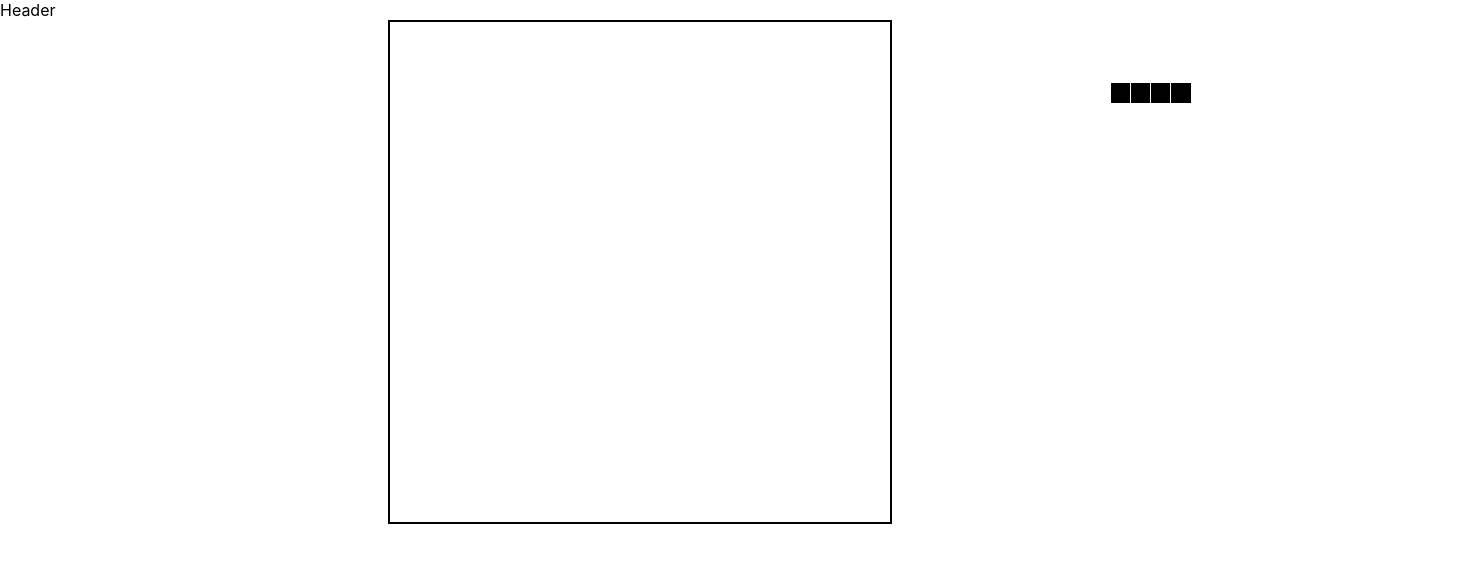
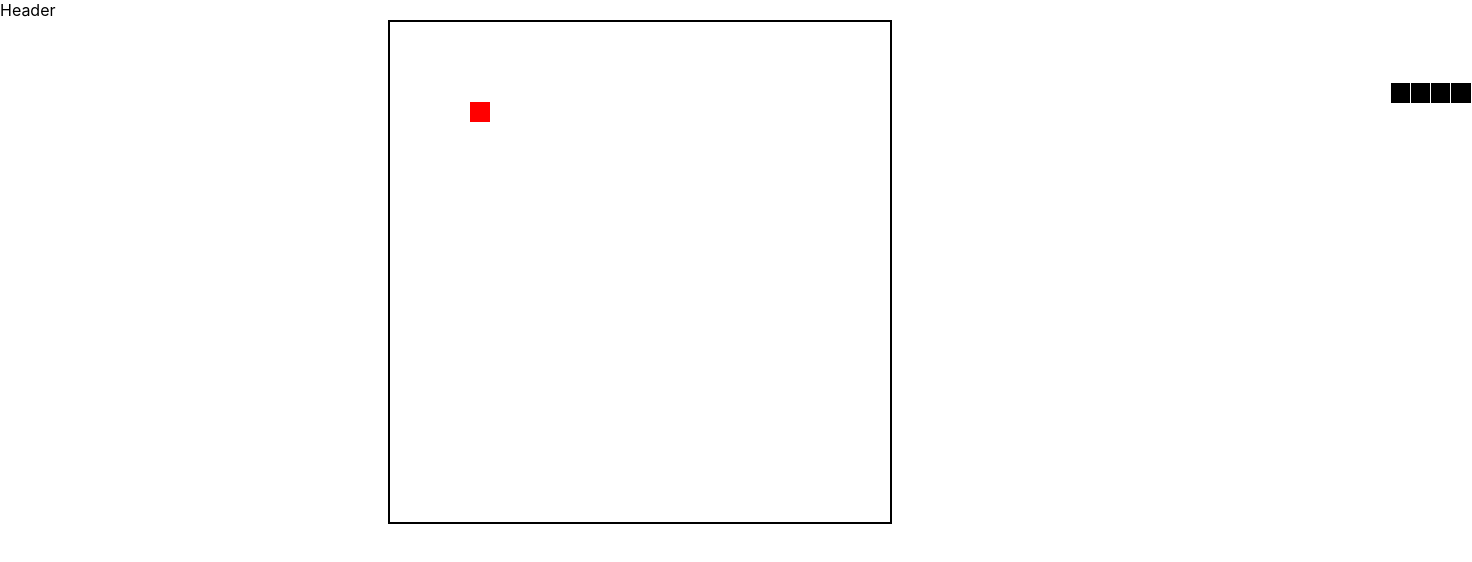
Before and after one commit to zhenya-band/react-game, a React (Create React App) app: page /game in a window 1280 px wide. Shown: the top 562 px of the page, 1472 px wide, since content can reach past the window. Built offline with nearby package versions, Linux system fonts and the light colour scheme.

Commit message:
feat: add food generator

```diff
--- a/src/App.jsx
+++ b/src/App.jsx
@@ -3,6 +3,7 @@
 import './App.css';
 import Header from './components/Header/Header';
 import Snake from './components/Snake/Snake';
+import Food from './components/Food/Food';
 
 class App extends React.Component {
   state = {
@@ -13,11 +14,22 @@
       [0, 60],
     ],
     direction: 'RIGHT',
+    foodPosition: [80, 80],
   };
 
   componentDidMount() {
-    setInterval(this.moveSnake, 200);
+    setInterval(this.moveSnake, 150);
     document.onkeydown = this.onKeyDown;
+  }
+
+  componentDidUpdate() {
+    this.increaseSnake();
+  }
+
+  getRandomFoodPosition() {
+    let x = parseInt(Math.random() * 25) * 20;
+    let y = parseInt(Math.random() * 25) * 20;
+    return [x, y];
   }
 
   onKeyDown = (event) => {
@@ -78,6 +90,23 @@
     });
   };
 
+  increaseSnake() {
+    let parts = [...this.state.snakeParts];
+    let head = parts[parts.length - 1];
+    if (
+      head[0] === this.state.foodPosition[0] &&
+      head[1] === this.state.foodPosition[1]
+    ) {
+      parts.unshift([]);
+      this.setState({
+        snakeParts: parts,
+        foodPosition: this.getRandomFoodPosition(),
+      });
+    } else {
+      console.log('не попал');
+    }
+  }
+
   render() {
     return (
       <div className='App'>
@@ -85,6 +114,7 @@
         <main className='main'>
           <div className='game-board'>
             <Snake snakeParts={this.state.snakeParts} />
+            <Food foodPosition={this.state.foodPosition} />
           </div>
         </main>
         <footer className='footer'></footer>
--- /dev/null
+++ b/src/components/Food/Food.css
@@ -0,0 +1,6 @@
+.food {
+  position: absolute;
+  background-color: red;
+  width: 20px;
+  height: 20px;
+}
--- /dev/null
+++ b/src/components/Food/Food.jsx
@@ -0,0 +1,13 @@
+import React from 'react';
+import './Food.css';
+
+const Food = ({ foodPosition }) => {
+  return (
+    <div
+      className='food'
+      style={{ left: foodPosition[0], top: foodPosition[1] }}
+    ></div>
+  );
+};
+
+export default Food;
```
